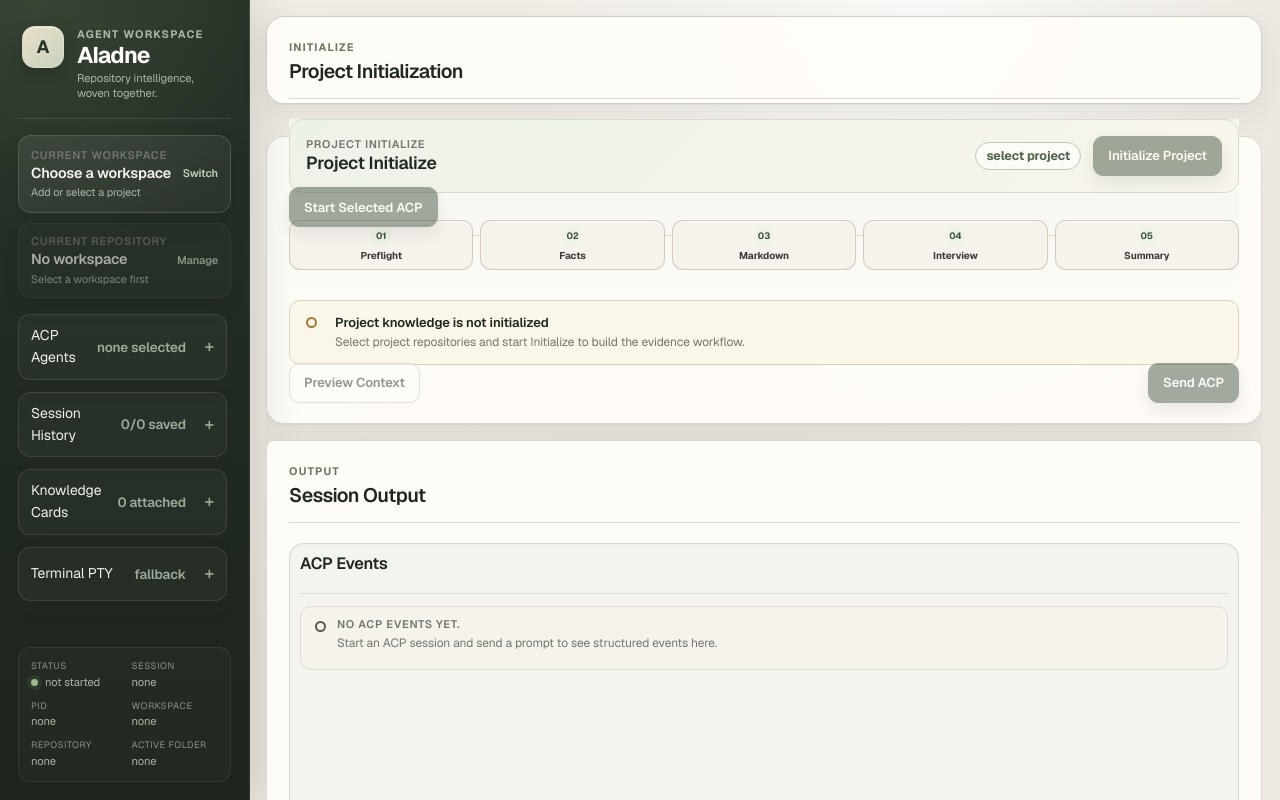
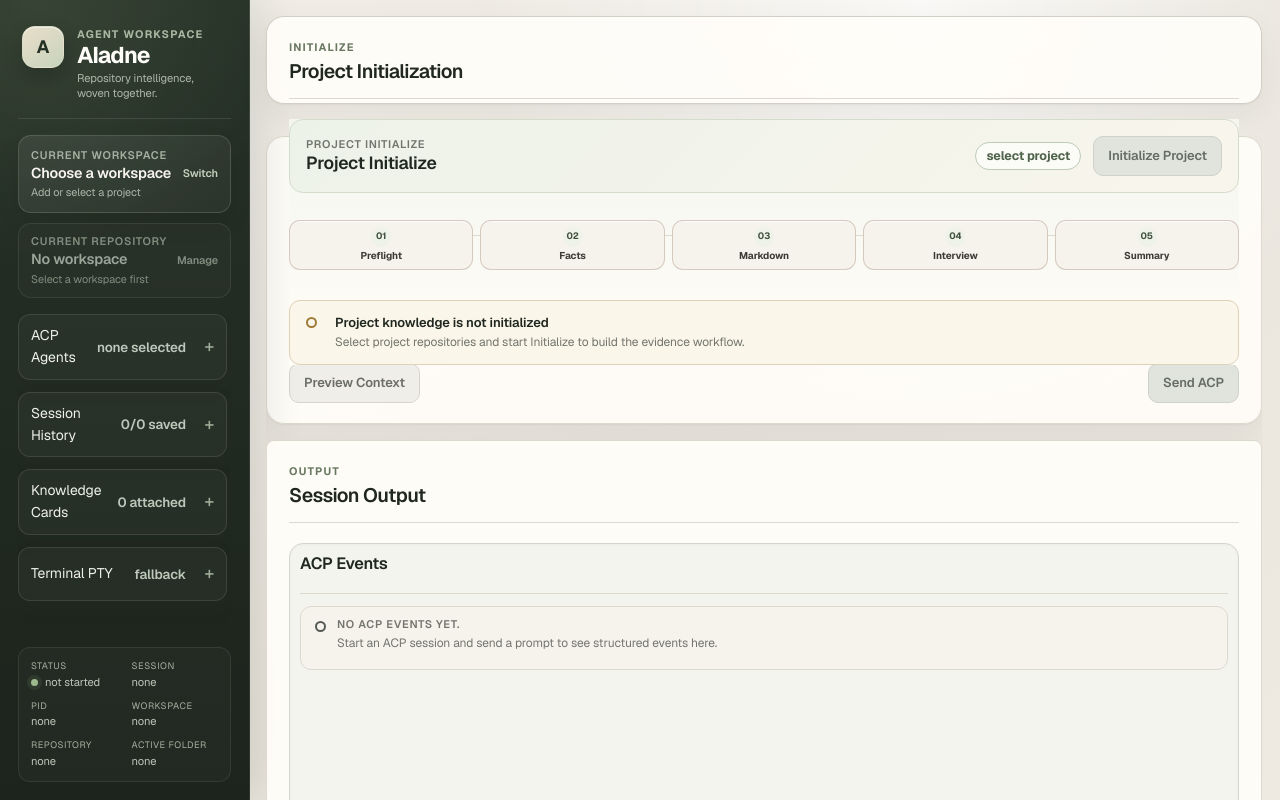
Before and after one commit to StefanIsidorovic/code-buddy, a React (Vite) app: page / in a window 1280 px wide. Built offline with nearby package versions, Linux system fonts and the light colour scheme.

Commit message:
step 13.4: improve contrast and control states

```diff
--- a/src/App.css
+++ b/src/App.css
@@ -4078,6 +4078,133 @@
   letter-spacing: 0;
 }
 
+/* Interaction and contrast states */
+button:disabled {
+  border-color: #d8d4cc;
+  color: #6b6d67;
+  background: #f0eee9;
+  box-shadow: none;
+  opacity: 1;
+  transform: none;
+}
+
+button.primary-action:disabled {
+  border-color: #cdd2ca;
+  color: #666d64;
+  background: #e1e4dd;
+  box-shadow: none;
+}
+
+button.danger-button:disabled {
+  border-color: #dfcbc6;
+  color: #a9867f;
+  background: #f6efed;
+}
+
+input:disabled,
+select:disabled,
+textarea:disabled,
+textarea:read-only {
+  border-color: #d8d4cc;
+  color: #6b6d67;
+  background: #f1efe9;
+  box-shadow: none;
+  cursor: not-allowed;
+}
+
+textarea:read-only {
+  cursor: default;
+}
+
+input[aria-invalid="true"],
+select[aria-invalid="true"],
+textarea[aria-invalid="true"] {
+  border-color: var(--danger);
+  background: #fff9f7;
+  box-shadow: 0 0 0 3px rgb(163 79 67 / 0.12);
+}
+
+button:focus-visible,
+input:focus-visible,
+select:focus-visible,
+textarea:focus-visible,
+summary:focus-visible {
+  border-color: #71866b;
+  outline: 3px solid rgb(113 134 107 / 0.34);
+  outline-offset: 2px;
+}
+
+.intro-panel button:focus-visible,
+.intro-panel input:focus-visible,
+.intro-panel select:focus-visible,
+.intro-panel textarea:focus-visible,
+.intro-panel summary:focus-visible {
+  border-color: #bacab3;
+  outline-color: rgb(202 218 194 / 0.55);
+}
+
+.intro-panel button:disabled,
+.accordion-body button:disabled {
+  border-color: rgb(255 255 255 / 0.08);
+  color: #899487;
+  background: rgb(255 255 255 / 0.025);
+  box-shadow: none;
+  opacity: 1;
+}
+
+.accordion-body input:disabled,
+.accordion-body select:disabled,
+.accordion-body textarea:disabled {
+  border-color: rgb(255 255 255 / 0.08);
+  color: #899487;
+  background: rgb(7 11 8 / 0.24);
+}
+
+.repository-picker:disabled {
+  opacity: 1;
+}
+
+.repository-picker:disabled .workspace-picker-label,
+.repository-picker:disabled small,
+.repository-picker:disabled .workspace-picker-action {
+  color: #818d7f;
+}
+
+.repository-picker:disabled strong {
+  color: #9ba598;
+}
+
+.workspace-picker-label,
+.sidebar-runtime-info dt {
+  color: #a5b1a1;
+}
+
+.agent-accordion summary strong,
+.sidebar-runtime-info dd {
+  color: #bdc7ba;
+}
+
+.toast-message[data-kind="success"] {
+  color: #f4f8f1;
+}
+
+.toast-message[data-kind="error"] {
+  color: #fff4f1;
+}
+
+.toast-message .toast-close {
+  border-color: rgb(255 255 255 / 0.22);
+  color: inherit;
+  background: rgb(255 255 255 / 0.1);
+}
+
+.toast-message .toast-close:not(:disabled):hover {
+  border-color: rgb(255 255 255 / 0.42);
+  background: rgb(255 255 255 / 0.18);
+  box-shadow: none;
+  transform: none;
+}
+
 @media (prefers-reduced-motion: reduce) {
   *,
   *::before,
```
Also changed, not shown: 1 other file (tests, documents, lock files or other folders).
